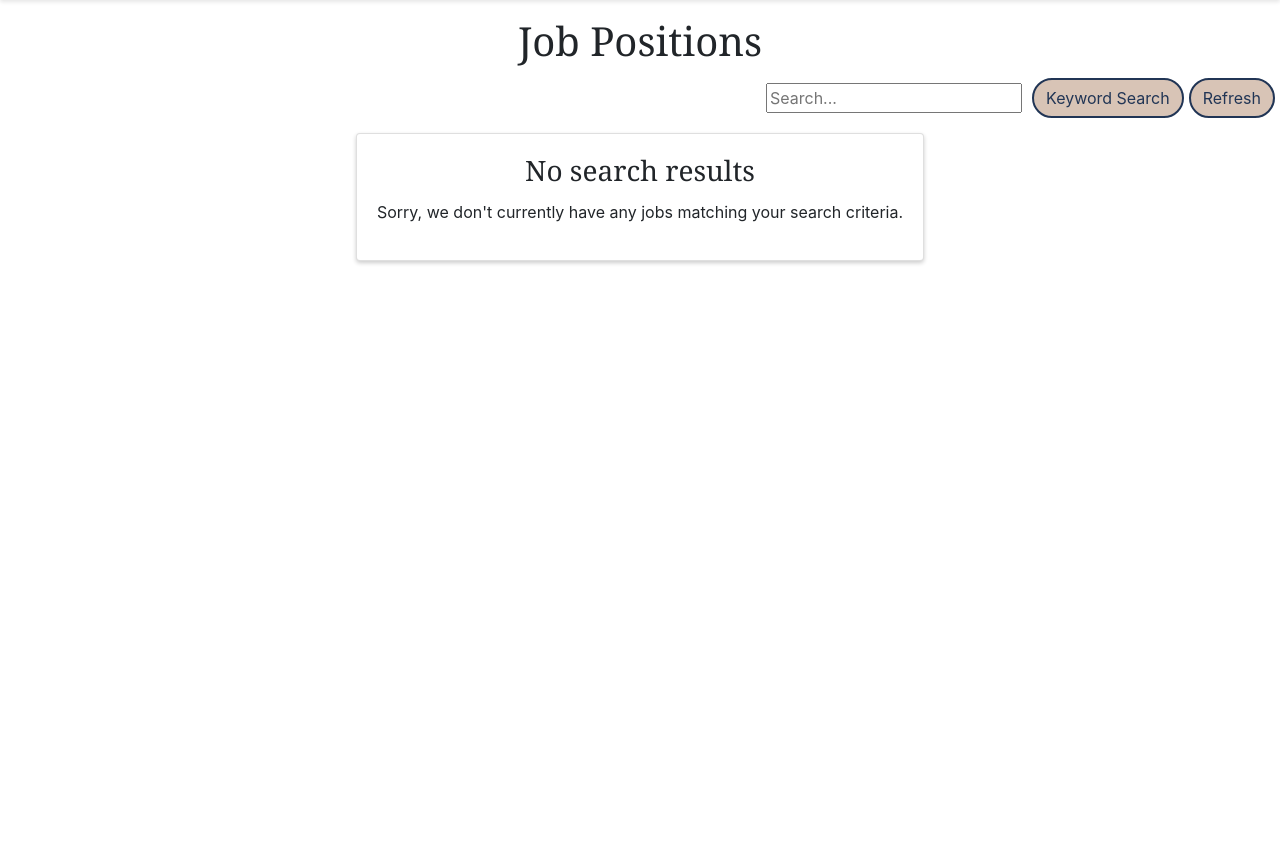
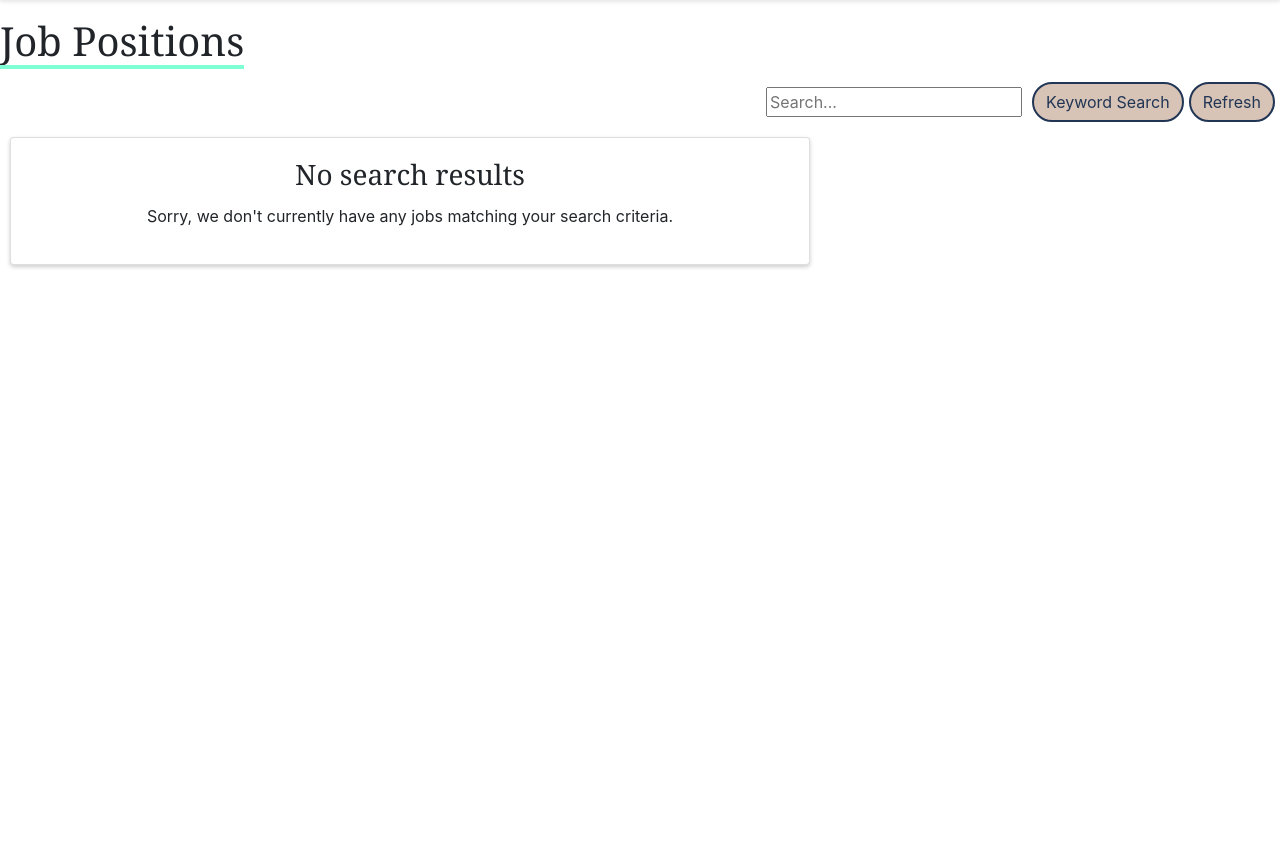
Before and after one commit to JackPflaum/RecruitmentWebsite, a Django app: page /job_positions/ in a window 1280 px wide. Shown: the part 63-906 px from the top of the page. After the commit the page ends 331 px from the top, so only its background shows below. Run offline with Django 4.2, Linux system fonts and the light colour scheme; data that the repository does not hold is empty; some libraries are stand-ins or nearby versions.

Commit message:
center and underline heading

```diff
--- a/RecruitmentWebsite/templates/job_positions.html
+++ b/RecruitmentWebsite/templates/job_positions.html
@@ -3,8 +3,9 @@
 {% block title %}Job Positions{% endblock %}
 
 {% block content %}
-
-<h1 class="text-center">Job Positions</h1>
+<div class="center-header">
+	<h1 class="text-center thick-underline">Job Positions</h1>
+</div>
 
 <div class="search-container">
 	<form method="GET" action="{% url 'job_positions' %}">
@@ -15,8 +16,9 @@
 </div>
 
 {% if jobs %}
-<div class="job-position-container">
+
 	{% for job in jobs %}
+	<div class="jobs-card-container">
 		<div class="card">
 			<div class="card-body">
 				<h3 class="card-title"><a href="{% url 'job_details' job.id %}">{{ job.job_title }}</a></h3>
@@ -27,11 +29,12 @@
 				<p>Application Closing Date: <span class="text-muted">{{ job.closing_date }}</span></p>
 			</div>
 		</div>
+	</div>
 	{% endfor %}
-</div>
+
 
 {% else %}
-<div class="job-position-container">
+	<div class="jobs-card-container">
 		<div class="card">
 			<div class="card-body text-center">
 				<h3 class="card-title">No search results</h3>
```
Lines whose indentation alone changed are shown as unchanged.
